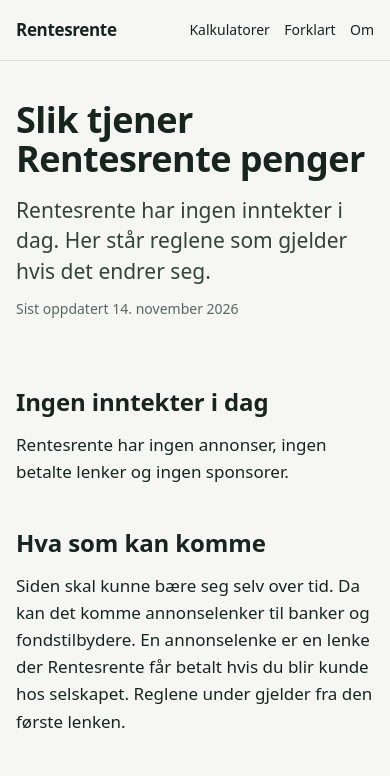
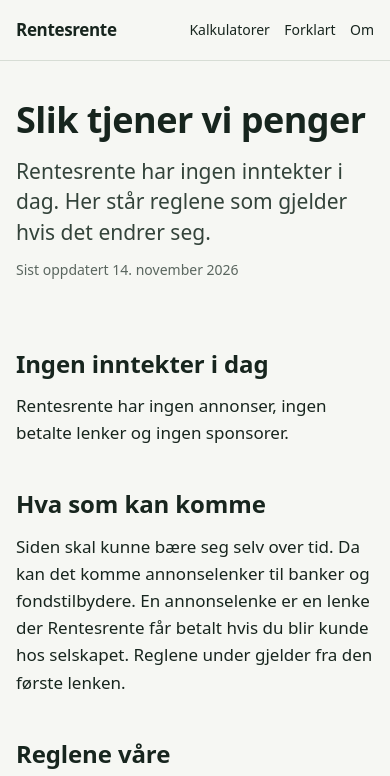
Before and after one commit to hansmeyertischbein/rentesrente, an Eleventy site: page src/uavhengighet.md in a window 390 px wide. Shown: the top 776 px of the page. Built offline with nearby package versions, Linux system fonts and the light colour scheme; Eleventy itself is replaced by a stand-in of ours; files that its build step writes are made by us from their sources; a web font is replaced by a local one.

Commit message:
Kortere tittel, så den ikke deles midt i navnet på mobil

```diff
--- a/src/uavhengighet.md
+++ b/src/uavhengighet.md
@@ -1,6 +1,6 @@
 ---
 layout: tekst.njk
-tittel: Slik tjener Rentesrente penger
+tittel: Slik tjener vi penger
 beskrivelse: Hvordan Rentesrente finansieres, hvordan reklame merkes, og reglene som hindrer at betaling påvirker tall, tekst og rekkefølge.
 ingress: Rentesrente har ingen inntekter i dag. Her står reglene som gjelder hvis det endrer seg.
 ingressReklame: Rentesrente tjener penger på annonselenker. De er alltid merket, og de påvirker aldri tall, tekst eller rekkefølge.
```
